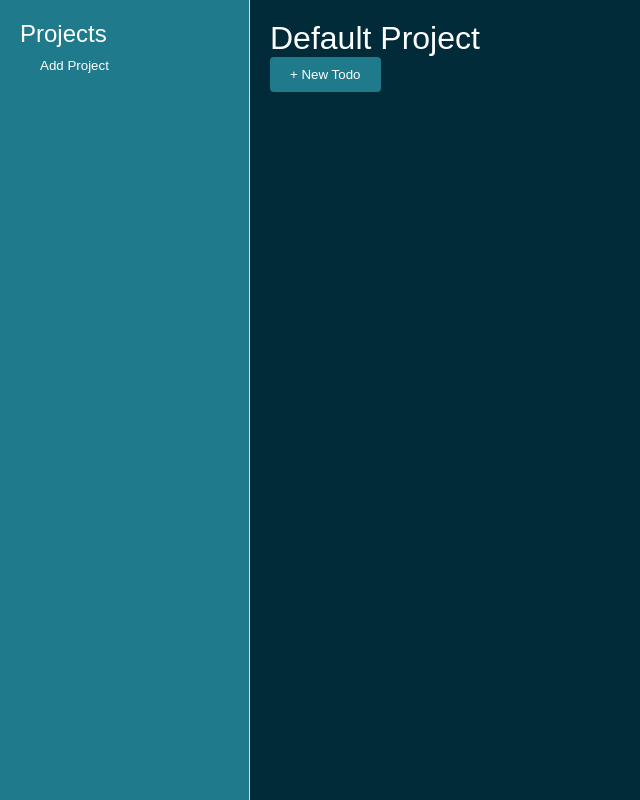
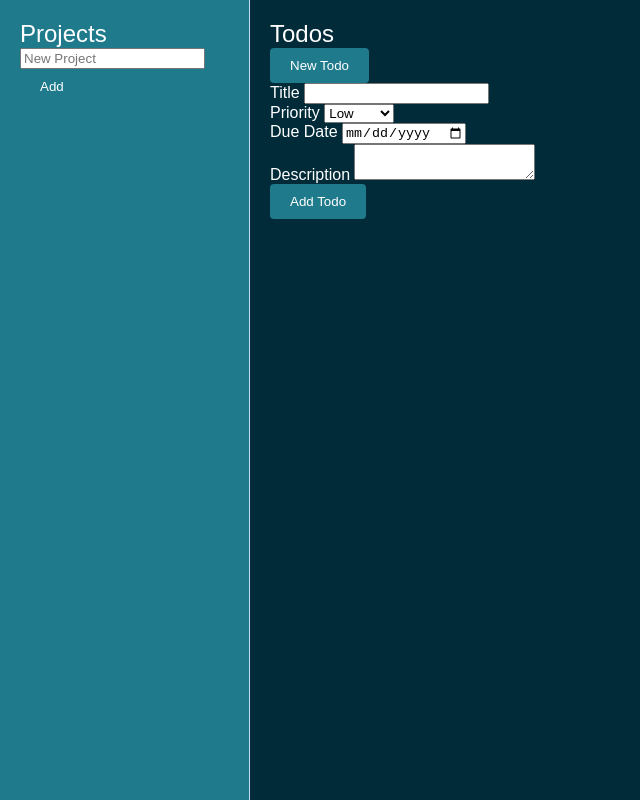
Before and after one commit to ndrsov/ToDo-TOP, a website built with webpack: page src/template.html in a window 1280 px wide. Shown: the whole page, without its empty margins (0-640 px from the left). Built offline with nearby package versions, Linux system fonts and the light colour scheme.

Commit message:
Add improved form to main template

```diff
--- a/src/template.html
+++ b/src/template.html
@@ -10,56 +10,54 @@
       <!-- Sidebar  -->
       <div class="sidebar">
         <h2>Projects</h2>
-        <ul id="projects-list"></ul>
-        <button id="new-project-btn" class="btn-primary">Add Project</button>
+        <div class="new-project-form">
+          <input type="text" placeholder="New Project" id="project-name" />
+          <button id="add-prject" class="btn btn-primary">Add</button>
+        </div>
+        <div id="projects-list"></div>
       </div>
 
       <!-- Main Content -->
-      <div class="main-content">
-        <header>
-          <h1 id="current-project-title">Default Project</h1>
-          <button id="new-todo-btn" class="btn-primary">+ New Todo</button>
-        </header>
-        <div id="todos-container">
-          <ul id="todos-list"></ul>
+      <main class="main-content">
+        <div class="main-header">
+          <h2>Todos</h2>
+          <button id="show-todo-form" class="btn btn-primary">New Todo</button>
         </div>
-      </div>
-    </div>
 
-    <!-- Modal for Projects -->
-    <div id="project-modal" class="modal">
-      <div class="modal-content">
-        <span class="close">&times;</span>
-        <h3>New Project</h3>
-        <form id="project-form">
-          <input
-            type="text"
-            id="project-name"
-            placeholder="Project Name"
-            required
-          />
-          <button type="submit" class="btn-primary">Create</button>
-        </form>
-      </div>
-    </div>
+        <!-- Todo Form  -->
+        <div id="todo-form" class="todo-form">
+          <div class="form-grid">
+            <div class="form-field">
+              <label for="todo-title">Title</label>
+              <input type="text" id="todo-title" required />
+            </div>
 
-    <!-- Modal for Todos -->
-    <div id="todo-modal" class="modal">
-      <div class="modal-content">
-        <span class="close">&times;</span>
-        <h3>New Todo</h3>
-        <form id="todo-form">
-          <input type="text" id="todo-title" placeholder="Title" required />
-          <textarea id="todo-description" placeholder="Description"></textarea>
-          <input type="date" id="todo-dueDate" required />
-          <select id="todo-priority">
-            <option value="1">Low Priority</option>
-            <option value="2">Medium Priority</option>
-            <option value="3">High Priority</option>
-          </select>
-          <button type="submit" class="btn-primary">Save</button>
-        </form>
-      </div>
+            <div class="form-field">
+              <label for="todo-priority">Priority</label>
+              <select id="todo-priority" required>
+                <option value="Low">Low</option>
+                <option value="Medium">Medium</option>
+                <option value="High">High</option>
+              </select>
+            </div>
+
+            <div class="form-field">
+              <label for="todo-dueDate">Due Date</label>
+              <input type="date" id="todo-dueDate" required />
+            </div>
+            <div class="form-field" style="grid-column: span 2">
+              <label for="todo-description">Description</label>
+              <textarea id="todo-description" required></textarea>
+            </div>
+            <div class="form-field" style="grid-column: span 2">
+              <button id="add-todo" class="btn btn-primary">Add Todo</button>
+            </div>
+          </div>
+
+          <!-- Todo List  -->
+          <div id="todos-list" class="todo-list"></div>
+        </div>
+      </main>
     </div>
   </body>
 </html>
```
